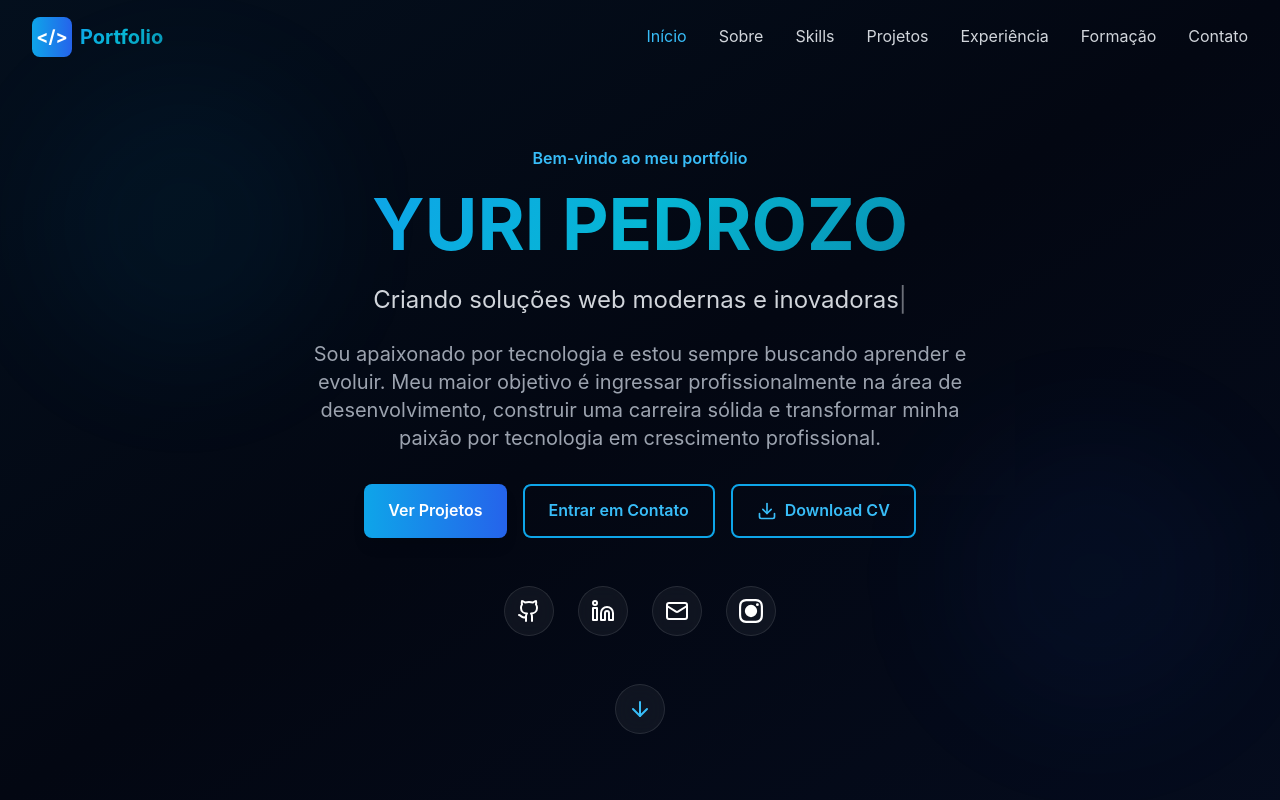
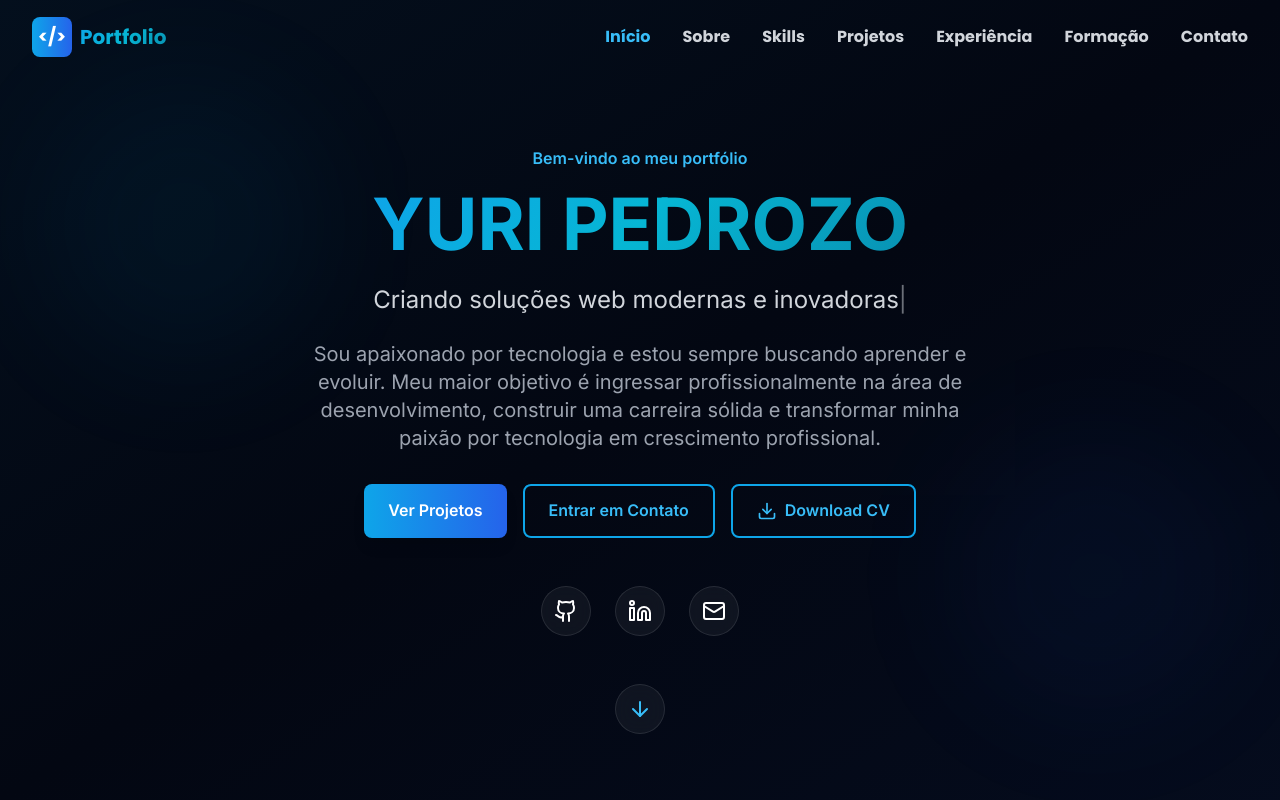
Before and after one commit to yuriown/PORTFOLIO-DEV, a React (Vite) app: page / in a window 1280 px wide. Shown: the top 800 px of the page. Built offline with nearby package versions, Linux system fonts and the light colour scheme.

Commit message:
feat: enhance Navbar styling and update font for improved aesthetics fix: adjust skill levels in portfolioData.js for accuracy style: reorganize CSS imports and add navbar font styling

```diff
--- a/src/components/Navbar.jsx
+++ b/src/components/Navbar.jsx
@@ -38,7 +38,7 @@ const Navbar = ({ activeSection }) => {
       initial={{ y: -100 }}
       animate={{ y: 0 }}
       transition={{ duration: 0.5 }}
-      className={`fixed w-full z-50 transition-all duration-300 ${
+      className={`fixed w-full z-50 transition-all duration-300 navbar-font ${
         scrolled ? 'glass shadow-glow' : 'bg-transparent'
       }`}
     >
--- a/src/data/portfolioData.js
+++ b/src/data/portfolioData.js
@@ -20,7 +20,6 @@ export const portfolioData = {
     github: "https://github.com/yuriown",
     linkedin: "https://linkedin.com/in/yuri-pedrozo",
     email: "yuriowns13@gmail.com",
-    instagram: "https://instagram.com/yuriowns",
   },
 
   // ========== SOBRE MIM ==========
@@ -48,19 +47,19 @@ export const portfolioData = {
     {
       name: "HTML",
       icon: "Code",
-      level: 90,
+      level: 100,
       color: "from-orange-400 to-orange-600",
     },
     {
       name: "CSS",
       icon: "Palette",
-      level: 85,
+      level: 100,
       color: "from-blue-400 to-blue-600",
     },
     {
       name: "JavaScript",
       icon: "Zap",
-      level: 85,
+      level: 100,
       color: "from-yellow-400 to-yellow-600",
     },
     {
@@ -84,13 +83,13 @@ export const portfolioData = {
     {
       name: "Tailwind CSS",
       icon: "Wind",
-      level: 55,
+      level: 90,
       color: "from-teal-400 to-teal-600",
     },
     {
       name: "Git",
       icon: "GitBranch",
-      level: 90,
+      level: 100,
       color: "from-red-400 to-red-600",
     },
     {
--- a/src/index.css
+++ b/src/index.css
@@ -1,8 +1,9 @@
+@import url('https://fonts.googleapis.com/css2?family=Inter:wght@300;400;500;600;700;800;900&display=swap');
+@import url('https://fonts.googleapis.com/css2?family=Poppins:wght@600;700;800&display=swap');
+
 @tailwind base;
 @tailwind components;
 @tailwind utilities;
-
-@import url('https://fonts.googleapis.com/css2?family=Inter:wght@300;400;500;600;700;800;900&display=swap');
 
 * {
   margin: 0;
@@ -106,6 +107,12 @@ body {
   background-clip: text;
 }
 
+/* Fonte da navbar */
+.navbar-font {
+  font-family: 'Poppins', sans-serif;
+  font-weight: 700;
+}
+
 /* Cards com hover */
 .card-hover {
   transition: all 0.3s cubic-bezier(0.4, 0, 0.2, 1);
```
